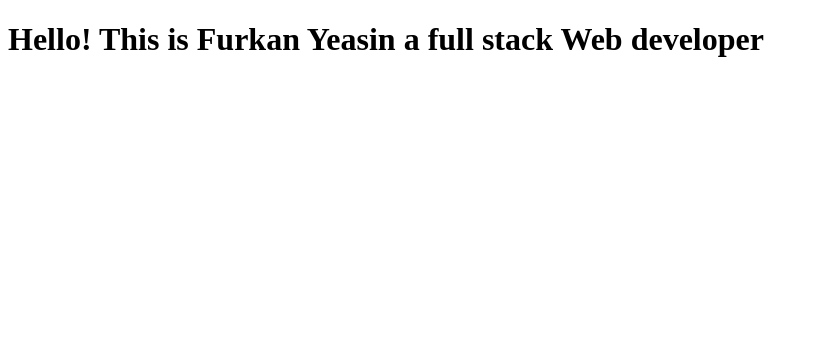
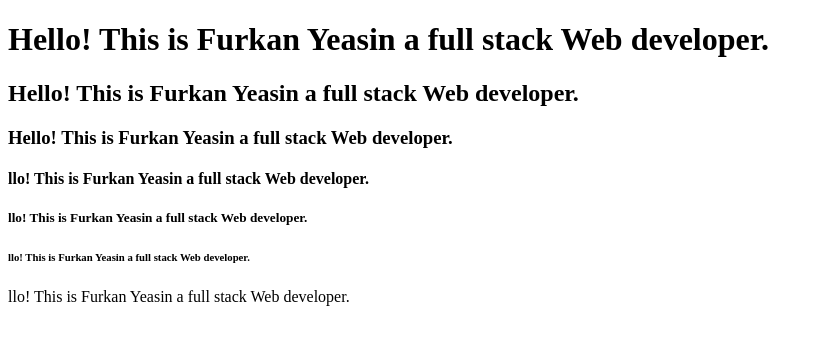
Before and after one commit to furkanyeasin/ssm-696, a plain HTML site: page index.html in a window 1280 px wide. Shown: the whole page, without its empty margins (0-823 px from the left). Drawn offline with Linux system fonts and the light colour scheme.

Commit message:
index.html

```diff
--- a/index.html
+++ b/index.html
@@ -5,6 +5,12 @@
 <meta name = "viewport' content ="width=device-width, initial-scale=1.0">
 </head>
 <body>
-<h1> Hello! This is Furkan Yeasin a full stack Web developer </h1>
+  <h1> Hello! This is Furkan Yeasin a full stack Web developer. </h1>
+  <h2> Hello! This is Furkan Yeasin a full stack Web developer.</h>
+  <h3> Hello! This is Furkan Yeasin a full stack Web developer. </h3>
+  <h4>llo! This is Furkan Yeasin a full stack Web developer.</h4>
+  <h5>llo! This is Furkan Yeasin a full stack Web developer.</h5>
+  <h6>llo! This is Furkan Yeasin a full stack Web developer.</h6>
+  <p>llo! This is Furkan Yeasin a full stack Web developer.</p>
 </body>
 </html>
```
